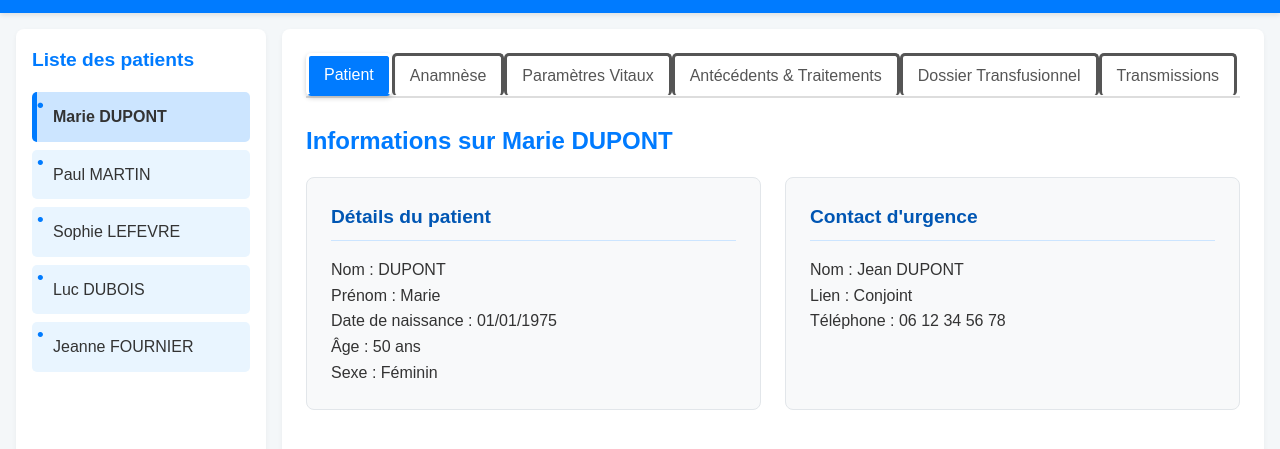
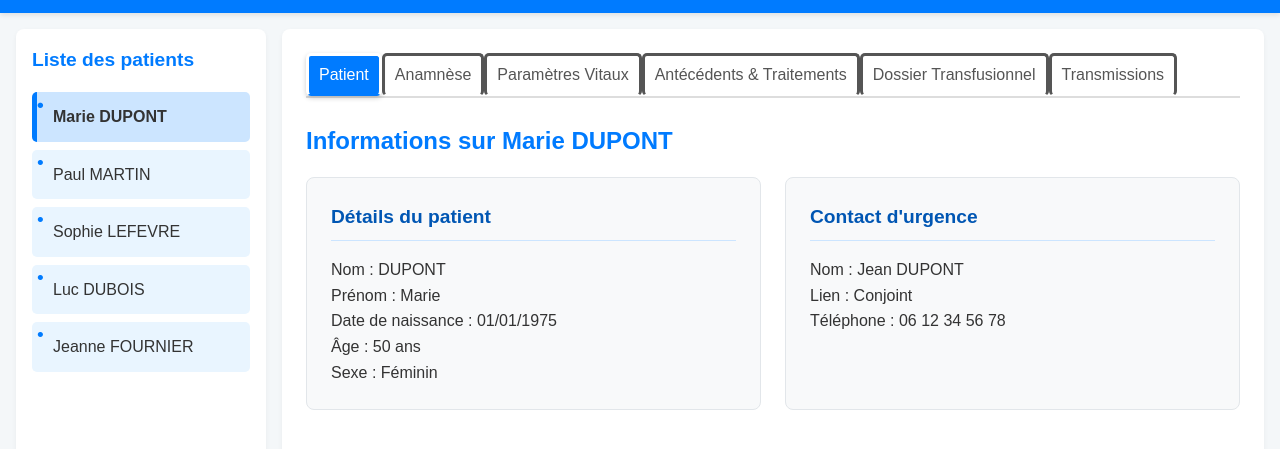
Before and after one commit to stephane-VINCENT-CHUTOURS/Dossier-patient, a plain HTML site: page index.html in a window 1280 px wide. Shown: the part 127-576 px from the top of the page. Drawn offline with Linux system fonts and the light colour scheme.

Commit message:
Update style.css

```diff
--- a/style.css
+++ b/style.css
@@ -116,11 +116,11 @@ aside h2 {
 .tab-button {
     background-color: transparent;
     border: solid;
-    padding: 10px 15px;
+    padding: 10px 10px;
     cursor: pointer;
     font-size: 1rem;
     color: #555;
-    border-bottom: 1px solid transparent;
+    border-bottom: 2px solid transparent;
     transition: all 0.3s ease;
 }
 
```
